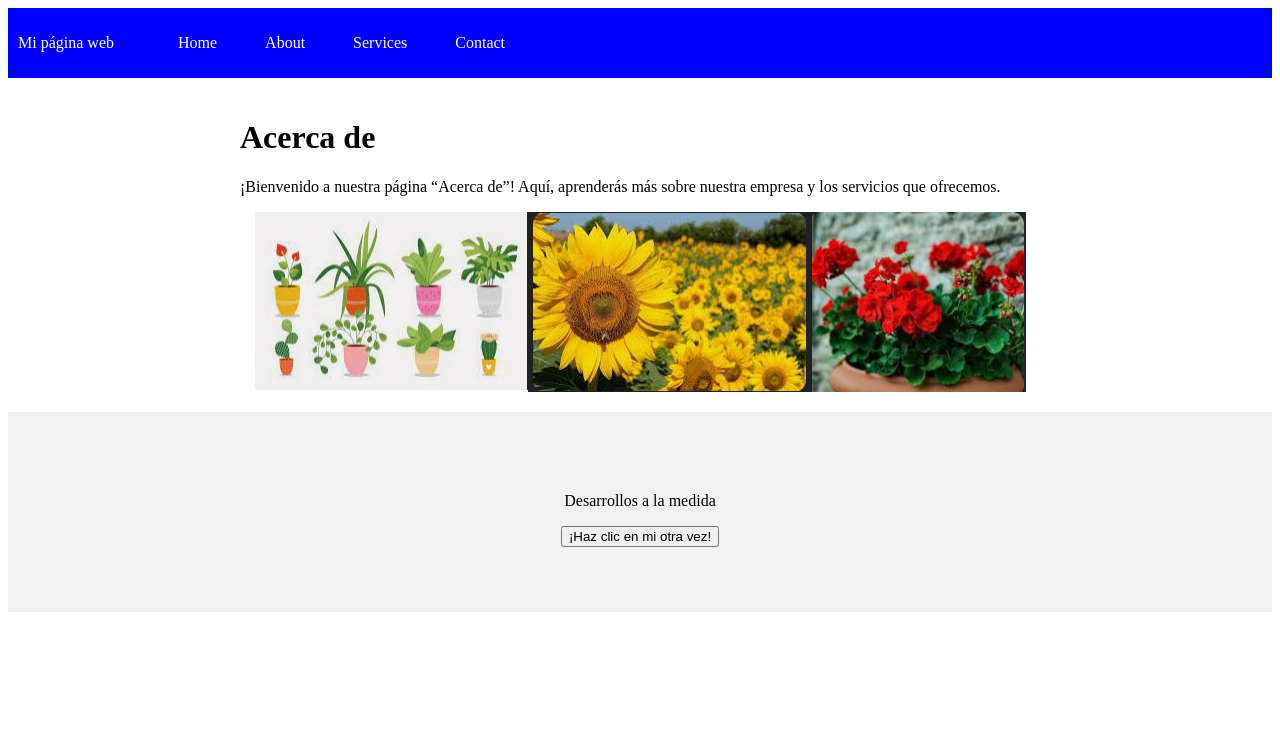
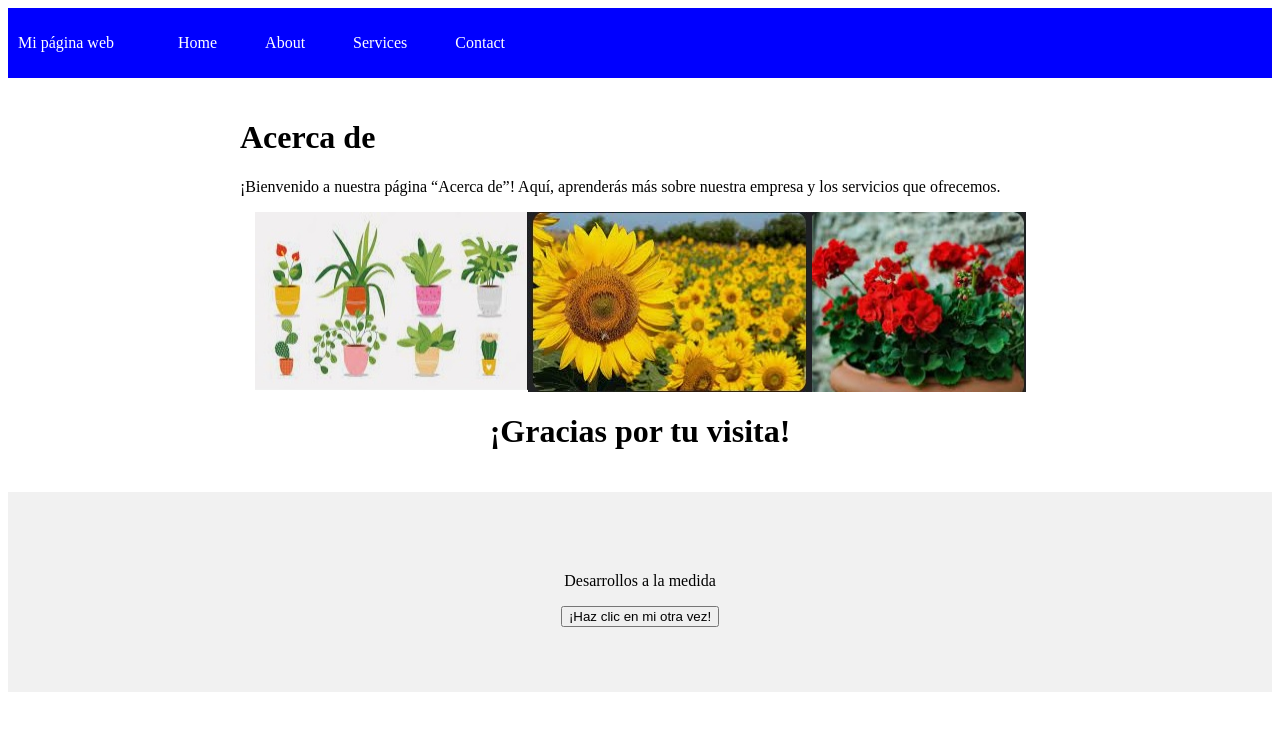
Before and after one commit to Jobanna22/miprimerapagina, a plain HTML site: page about.html in a window 1280 px wide. Drawn offline with Linux system fonts and the light colour scheme.

Commit message:
mi primer confirmación de cambios

```diff
--- a/Styles.css
+++ b/Styles.css
@@ -67,6 +67,9 @@
     display: none;
   }
 
+  .greeting {
+    text-align: center;
+  }
 
   @media (max-width: 768px) {
     .column {
--- a/about.html
+++ b/about.html
@@ -26,11 +26,14 @@
           <div>
             <h1>Acerca de</h1>
             <p>¡Bienvenido a nuestra página “Acerca de”! Aquí, aprenderás más sobre nuestra empresa y los servicios que ofrecemos.</p>
-            <div class="img-container">
-              <img src="img/plantas.jpg" alt="Plantas para el Hogar" />
-              <img src="img/amarillas.jpg" alt="Plantas para Jardín" />
-              <img src="img/rojas.jpg" alt="Plantas para Oficinas" />
-            </div>
+          </div>
+          <div class="img-container">
+            <img src="img/plantas.jpg" alt="Plantas para el Hogar" />
+            <img src="img/amarillas.jpg" alt="Plantas para Jardín" />
+            <img src="img/rojas.jpg" alt="Plantas para Oficinas" />
+          </div>
+          <div class="greeting">
+            <h1>¡Gracias por tu visita!</h1>
           </div>
       </main>
 
```
Also changed, not shown: services.html (+1 -1 lines).
